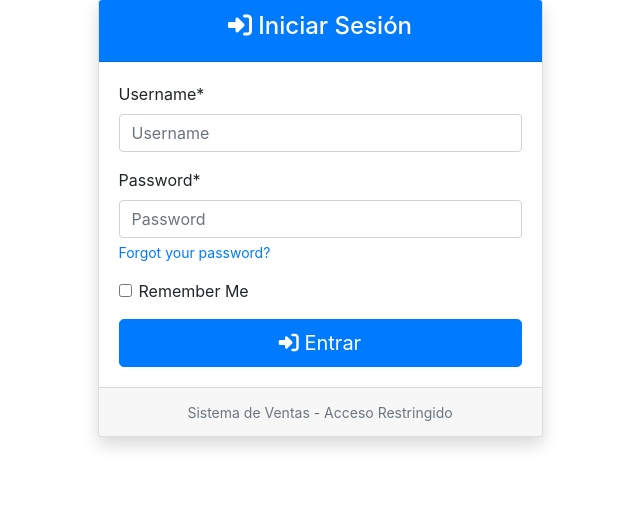
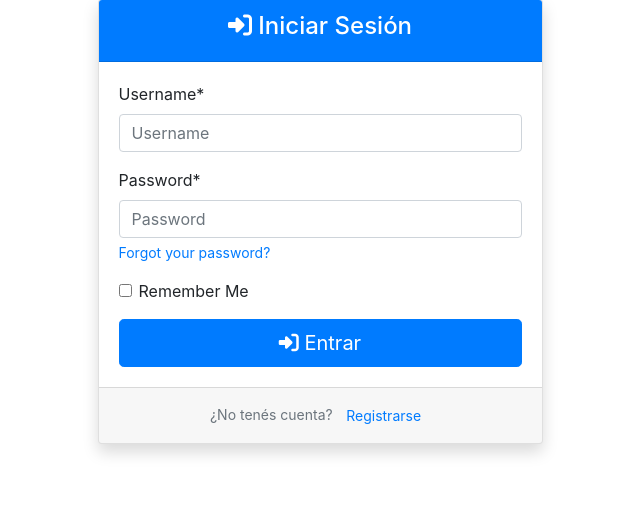
Before and after one commit to TomyLuque/PP1---TRABAJO-FINAL-2025, a Django app: page /accounts/login/ in a window 1280 px wide. Shown: the part 105-612 px from the top of the page, without its empty margins (320-960 px from the left). Run offline with Django 4.2, Linux system fonts and the light colour scheme; some libraries are stand-ins or nearby versions.

Commit message:
boton registro en pantalla login

```diff
--- a/sistemaVentas/templates/account/login.html
+++ b/sistemaVentas/templates/account/login.html
@@ -22,8 +22,11 @@
         </form>
       </div>
 
-      <div class="card-footer text-center text-muted">
-        <small>Sistema de Ventas - Acceso Restringido</small>
+      <div class="card-footer text-center">
+        <small class="text-muted">¿No tenés cuenta?</small>
+        <a href="{% url 'account_signup' %}" class="btn btn-link btn-sm">
+          Registrarse
+        </a>
       </div>
     </div>
   </div>
```
